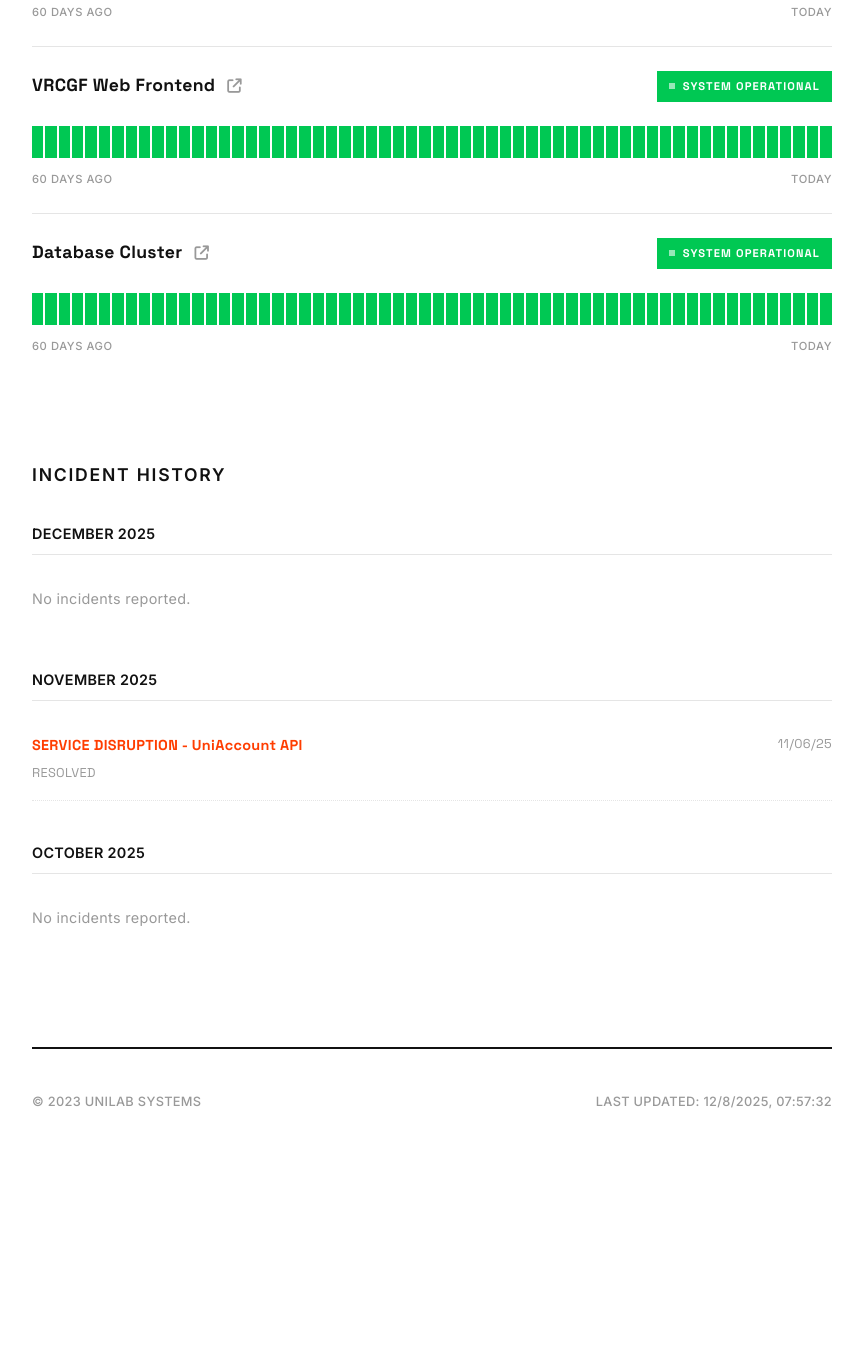
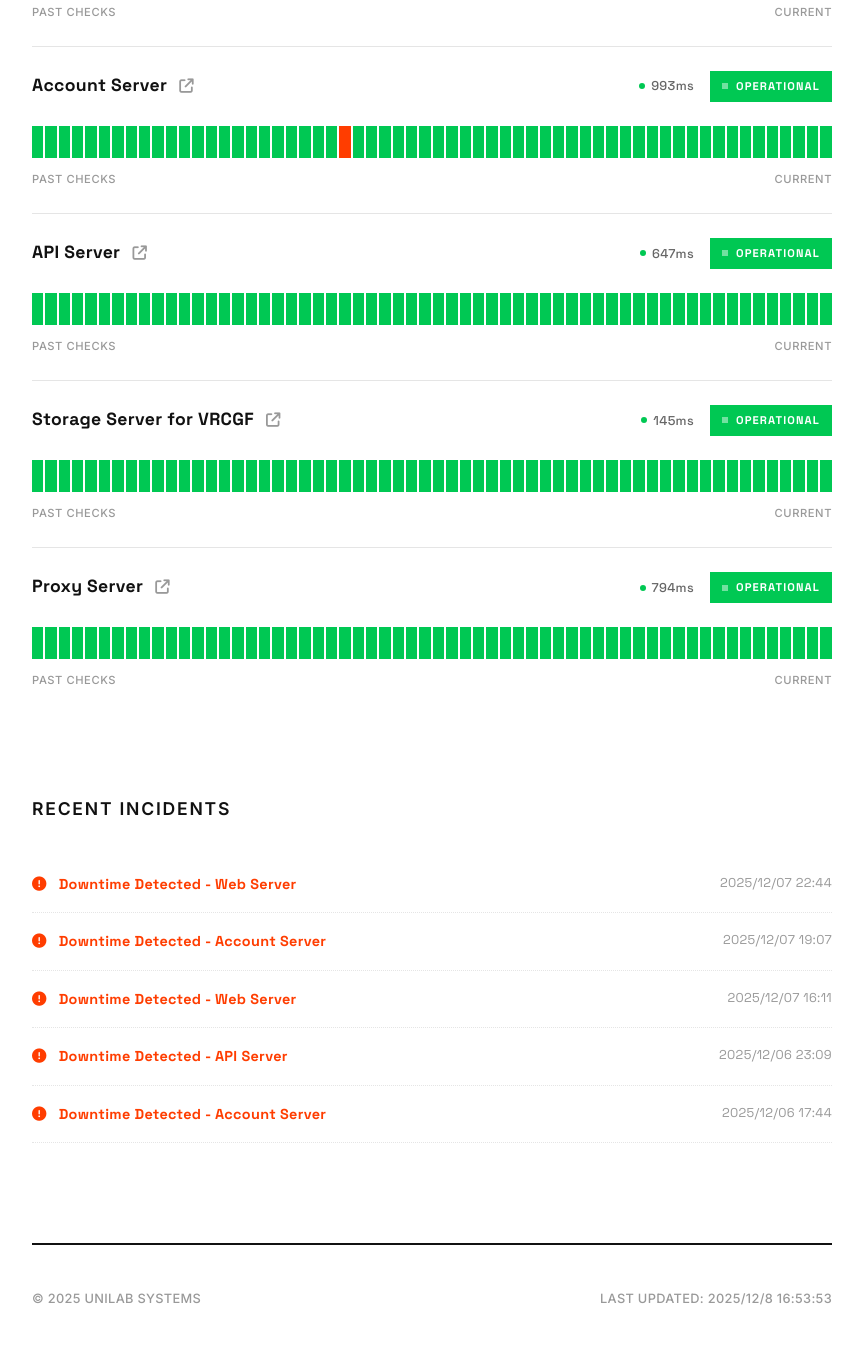
Before and after one commit to KawaiiAstral/UniLabStatus, a website: page index.html in a window 1280 px wide. Shown: the part 515-1871 px from the top of the page, without its empty margins (208-1071 px from the left). Before the commit the page ends 1751 px from the top, so only its background shows below. Drawn offline with Linux system fonts and the light colour scheme.

Commit message:
Update index.html

```diff
--- a/index.html
+++ b/index.html
@@ -10,30 +10,28 @@
     <style>
         :root {
             /* --- 洗練されたモノクロームパレット --- */
-            --bg-body: #ffffff;       /* 純白の背景 */
-            --bg-card: #ffffff;       /* カードも白で統一 */
-            --border-color: #e5e5e5;  /* 非常に薄くシャープな境界線 */
+            --bg-body: #ffffff;
+            --bg-card: #ffffff;
+            --border-color: #e5e5e5;
 
-            --text-primary: #111111;  /* ほぼ黒に近いグレー */
+            --text-primary: #111111;
             --text-secondary: #666666;
             --text-muted: #999999;
 
-            /* ステータスカラー（彩度を上げ、パキッとした色味に） */
+            /* ステータスカラー */
             --color-operational: #00c853; /* Vivid Green */
             --bg-operational-subtle: #f1fcf5;
             --color-outage: #ff3d00;      /* Vivid Red-Orange */
             --bg-outage-subtle: #fff5f2;
 
-            /* バーの色（ソリッドなグレー） */
+            /* バーの色 */
             --bar-bg-empty: #f0f0f0;
 
-            /* --- デザインルール: 丸みなし、影なし --- */
+            /* デザインルール */
             --radius-card: 0px;
-            --radius-bar: 0px;
-            --shadow-card: none;
         }
 
-        /* ダークモード対応（キリッとした黒背景） */
+        /* ダークモード対応 */
         @media (prefers-color-scheme: dark) {
             :root {
                 --bg-body: #000000;
@@ -55,12 +53,11 @@
             background-color: var(--bg-body);
             color: var(--text-primary);
             margin: 0; padding: 0;
-            line-height: 1.7; /* 行間を少し広げて優雅に */
-            letter-spacing: 0.02em; /* 文字間を少し広げて洗練させる */
+            line-height: 1.7;
+            letter-spacing: 0.02em;
         }
 
-        /* タイトル用フォント */
-        h1, h2, h3, .logo, .service-name, .status-badge {
+        h1, h2, h3, .logo, .service-name, .status-badge, .stat-value {
             font-family: 'Space Grotesk', sans-serif;
         }
 
@@ -70,14 +67,13 @@
         header {
             display: flex; justify-content: space-between; align-items: flex-end;
             margin-bottom: 60px; padding-bottom: 20px;
-            border-bottom: 2px solid var(--text-primary); /* ヘッダー下に太い線 */
+            border-bottom: 2px solid var(--text-primary);
         }
         .logo {
             font-size: 1.5rem; font-weight: 700;
             display: flex; align-items: center; gap: 12px;
             color: var(--text-primary);
-            text-transform: uppercase; /* 大文字で構築的に */
-            letter-spacing: 0.1em;
+            text-transform: uppercase; letter-spacing: 0.1em;
         }
         .header-links a {
             color: var(--text-secondary); text-decoration: none; font-size: 0.9rem; font-weight: 500;
@@ -85,36 +81,32 @@
         }
         .header-links a:hover { color: var(--text-primary); }
 
-        /* 全体ステータス (Hero) - フラットでソリッドに */
+        /* 全体ステータス (Hero) */
         .status-hero {
             background: var(--bg-card);
             padding: 32px;
             display: flex; align-items: center; gap: 24px;
             margin-bottom: 50px;
-            border: 1px solid var(--border-color); /* 影ではなく線で囲む */
+            border: 1px solid var(--border-color);
         }
-
-        /* 状態に応じたアクセント（左側の太い線のみ） */
         .status-hero.operational { border-left: 8px solid var(--color-operational); background: var(--bg-operational-subtle); }
         .status-hero.outage { border-left: 8px solid var(--color-outage); background: var(--bg-outage-subtle); }
 
-        .status-icon-wrapper {
-            font-size: 2rem; flex-shrink: 0;
-        }
+        .status-icon-wrapper { font-size: 2rem; flex-shrink: 0; }
         .status-hero.operational .status-icon-wrapper { color: var(--color-operational); }
         .status-hero.outage .status-icon-wrapper { color: var(--color-outage); }
 
         .status-hero-text h1 { margin: 0; font-size: 1.5rem; font-weight: 700; text-transform: uppercase; letter-spacing: 0.05em; }
         .status-hero-text p { margin: 8px 0 0 0; color: var(--text-secondary); font-size: 1rem; }
 
-        /* サービスカード - ミニマルなリスト形式 */
+        /* サービスカード */
         .service-card {
             background: var(--bg-card);
-            padding: 24px 0; /* 上下のパディングのみ */
+            padding: 24px 0;
             margin-bottom: 0;
-            border-bottom: 1px solid var(--border-color); /* 下線で区切る */
+            border-bottom: 1px solid var(--border-color);
         }
-        .service-card:last-child { border-bottom: none; } /* 最後の線は消す */
+        .service-card:last-child { border-bottom: none; }
 
         .card-top { display: flex; justify-content: space-between; align-items: flex-start; margin-bottom: 16px; }
 
@@ -123,64 +115,58 @@
             display: flex; align-items: center; gap: 12px;
         }
         .service-link {
-            color: var(--text-muted); font-size: 0.9rem;
-            transition: color 0.2s;
+            color: var(--text-muted); font-size: 0.9rem; transition: color 0.2s;
         }
         .service-link:hover { color: var(--text-primary); }
 
-        /* ステータスバッジ - 角張った長方形 */
+        /* バッジとレイテンシ表示 */
+        .status-meta { display: flex; align-items: center; gap: 16px; }
+
+        .latency-badge {
+            font-size: 0.8rem; color: var(--text-secondary); font-weight: 500;
+            display: flex; align-items: center; gap: 6px;
+        }
+        .latency-dot { width: 6px; height: 6px; background: var(--color-operational); border-radius: 50%; }
+
         .status-badge {
             font-size: 0.7rem; font-weight: 700; padding: 6px 12px;
             display: inline-flex; align-items: center; gap: 8px;
             text-transform: uppercase; letter-spacing: 0.1em;
-            border-radius: 0px; /* 角丸なし */
+            border-radius: 0px;
         }
-        .status-badge.operational {
-            background-color: var(--color-operational); color: white;
-        }
-        .status-badge.outage {
-            background-color: var(--color-outage); color: white;
-        }
+        .status-badge.operational { background-color: var(--color-operational); color: white; }
+        .status-badge.down { background-color: var(--color-outage); color: white; }
 
-        /* パルスアニメーション（よりシャープに） */
         .pulse-dot {
-            width: 6px; height: 6px; background-color: white;
-            /* 円ではなく四角いドットにする */
-            border-radius: 0;
+            width: 6px; height: 6px; background-color: white; border-radius: 0;
             animation: pulse-sharp 1.5s infinite;
         }
-        @keyframes pulse-sharp {
-            0% { opacity: 1; }
-            50% { opacity: 0.4; }
-            100% { opacity: 1; }
-        }
+        @keyframes pulse-sharp { 0% { opacity: 1; } 50% { opacity: 0.4; } 100% { opacity: 1; } }
 
-        /* --- Uptime Bars (キリッと) --- */
+        /* Uptime Bars */
         .uptime-bars {
-            display: flex; gap: 2px; /* 間隔を狭くして密な感じに */
-            height: 32px; align-items: flex-end; margin-top: 24px;
+            display: flex; gap: 2px; height: 32px; align-items: flex-end; margin-top: 24px;
         }
         .bar {
             flex: 1; background-color: var(--bar-bg-empty);
             height: 100%; position: relative; cursor: pointer;
-            border-radius: 0px; /* 角丸なし */
-            transition: background-color 0.1s; /* 動きを最小限に */
+            border-radius: 0px; transition: background-color 0.1s;
         }
         .bar.operational { background-color: var(--color-operational); }
-        .bar.outage { background-color: var(--color-outage); }
+        .bar.down { background-color: var(--color-outage); }
 
-        /* ホバー時は色を少し濃くするだけ（拡大しない） */
         .bar:hover { filter: brightness(0.9); }
 
-        /* ツールチップ - こちらも角張らせる */
+        /* ツールチップ (キリッとしたデザイン) */
         .bar::after {
             content: attr(data-tooltip);
-            position: absolute; bottom: 140%; right: 0; /* 右寄せで表示 */
+            position: absolute; bottom: 140%; right: 0;
             background: var(--text-primary); color: var(--bg-body);
             padding: 8px 12px; font-family: 'Space Grotesk', sans-serif;
-            font-size: 0.7rem; font-weight: 600; text-transform: uppercase;
+            font-size: 0.75rem; font-weight: 600; text-transform: uppercase;
             border-radius: 0px; pointer-events: none; opacity: 0; transition: opacity 0.1s;
-            z-index: 20; box-shadow: none; border: 1px solid var(--border-color);
+            z-index: 20; white-space: pre; text-align: right;
+            border: 1px solid var(--border-color);
         }
         .bar:hover::after { opacity: 1; }
 
@@ -196,34 +182,18 @@
             font-size: 1.1rem; font-weight: 700; margin-bottom: 32px;
             text-transform: uppercase; letter-spacing: 0.1em;
         }
-
-        .month-block { margin-bottom: 40px; }
-        .month-name {
-            font-size: 0.9rem; font-weight: 700; margin-bottom: 16px;
-            color: var(--text-primary); text-transform: uppercase;
-            border-bottom: 1px solid var(--border-color); padding-bottom: 8px;
-        }
-
         .incident-item {
-            padding: 16px 0; /* 上下のみ */
-            border-bottom: 1px dotted var(--border-color); /* ドット線で区切る */
+            padding: 16px 0; border-bottom: 1px dotted var(--border-color);
             display: flex; justify-content: space-between; align-items: flex-start;
         }
-        .incident-info { display: flex; flex-direction: column; gap: 4px; }
-        .incident-title { color: var(--color-outage); font-weight: 700; font-size: 0.9rem; display: flex; align-items: center; gap: 8px; font-family: 'Space Grotesk', sans-serif;}
+        .incident-title { color: var(--color-outage); font-weight: 700; font-size: 0.9rem; font-family: 'Space Grotesk', sans-serif;}
         .incident-date { color: var(--text-muted); font-size: 0.8rem; font-family: 'Space Grotesk', sans-serif;}
-        .no-incidents { color: var(--text-muted); font-size: 0.9rem; padding: 16px 0; }
 
         footer {
-            margin-top: 100px;
-            display: flex; justify-content: space-between; align-items: center;
+            margin-top: 100px; display: flex; justify-content: space-between; align-items: center;
             color: var(--text-muted); font-size: 0.8rem; padding: 30px 0;
-            border-top: 2px solid var(--text-primary); /* フッター上にも太い線 */
-            text-transform: uppercase; font-weight: 500;
+            border-top: 2px solid var(--text-primary); text-transform: uppercase; font-weight: 500;
         }
-
-        /* フェードインを削除し、静的な表示にする */
-
     </style>
 </head>
 <body>
@@ -235,129 +205,135 @@
             UniLab Status
         </div>
         <nav class="header-links">
-            <a href="#">Homepage</a>
-            <a href="#">Support</a>
+            <a href="https://unilabstore.com">Main Site</a>
         </nav>
     </header>
 
     <div id="hero-status" class="status-hero">
         <div class="status-icon-wrapper"><i class="fas fa-circle-notch fa-spin" style="color:var(--text-muted);"></i></div>
-        <div class="status-hero-text"><h1>Checking System Status...</h1></div>
+        <div class="status-hero-text"><h1>Loading System Status...</h1></div>
     </div>
 
     <div id="service-list"></div>
 
     <div class="history-section">
-        <div class="history-title">Incident History</div>
+        <div class="history-title">Recent Incidents</div>
         <div id="history-container"></div>
     </div>
 
     <footer>
-        <p>&copy; 2023 UniLab Systems</p>
+        <p>&copy; 2025 UniLab Systems</p>
         <p id="last-updated">Updating...</p>
     </footer>
 </div>
 
 <script>
-    // --- 擬似データ（APIがない場合のテスト用） ---
-    const MOCK_DATA = {
-        lastUpdated: new Date().toLocaleString('en-US', { hour12: false }),
-        services: [
-            {
-                name: "UniAccount API",
-                url: "https://example.com",
-                currentStatus: "operational",
-                history: Array.from({length: 60}, (_, i) => ({
-                    time: new Date(Date.now() - i * 86400000).toISOString(),
-                    status: Math.random() > 0.99 ? "outage" : "operational"
-                }))
-            },
-            {
-                name: "VRCGF Web Frontend",
-                url: "https://example.com",
-                currentStatus: "operational",
-                history: Array.from({length: 60}, (_, i) => ({
-                    time: new Date(Date.now() - i * 86400000).toISOString(),
-                    status: "operational"
-                }))
-            },
-            {
-                name: "Database Cluster",
-                url: "#",
-                currentStatus: "operational",
-                history: Array.from({length: 60}, (_, i) => ({
-                    time: new Date(Date.now() - i * 86400000).toISOString(),
-                    status: "operational"
-                }))
-            }
-        ]
+    const CONFIG = {
+        barCount: 60, // 表示するバーの本数（チェック回数）
+        jsonPath: './status.json' // 読み込むJSONファイルのパス
     };
 
     async function fetchStatus() {
         try {
-            // 本番環境用: const response = await fetch('./status.json'); const data = await response.json();
-            const data = MOCK_DATA; // テスト用
-            setTimeout(() => render(data), 300);
+            // キャッシュを防ぐためにタイムスタンプを付与
+            const response = await fetch(`${CONFIG.jsonPath}?t=${Date.now()}`);
+            if (!response.ok) throw new Error('Network response was not ok');
+            const data = await response.json();
+            render(data);
         } catch (error) {
-            console.error(error);
+            console.error('Fetch error:', error);
+            renderErrorState();
+        }
+    }
+
+    function renderErrorState() {
         document.getElementById('hero-status').className = 'status-hero outage';
         document.getElementById('hero-status').innerHTML = `
             <div class="status-icon-wrapper"><i class="fas fa-times"></i></div>
-                <div class="status-hero-text"><h1>Status Unavailable</h1><p>Failed to load system data.</p></div>
+            <div class="status-hero-text">
+                <h1>Status Data Unavailable</h1>
+                <p>Unable to load 'status.json'. Ensure the file exists in the same directory.</p>
+            </div>
         `;
-        }
     }
 
     function render(data) {
         const listContainer = document.getElementById('service-list');
         const hero = document.getElementById('hero-status');
         const historyContainer = document.getElementById('history-container');
+
+        // 最終更新日時
+        if (data.lastUpdated) {
             document.getElementById('last-updated').textContent = `Last updated: ${data.lastUpdated}`;
+        }
 
         listContainer.innerHTML = '';
         historyContainer.innerHTML = '';
 
-        if (!data.services || !Array.isArray(data.services)) {
-            listContainer.innerHTML = '<p style="text-align:center; color:var(--text-muted);">No data available.</p>';
-            return;
-        }
+        let allOperational = true;
+        let recentIncidents = [];
 
-        let allOperational = true;
-        let incidentHistory = [];
-
+        // サービスごとのループ
         data.services.forEach(service => {
             const isUp = service.currentStatus === 'operational';
             if (!isUp) allOperational = false;
 
-            const history = service.history || [];
-            const BAR_COUNT = 60;
-            const historyToShow = history.slice(0, BAR_COUNT).reverse();
+            // 履歴データの処理 (JSONは新しい順なので、最新60件を取得して逆順(古い順)にする)
+            const rawHistory = service.history || [];
+            // 最新60件を取得
+            const historySlice = rawHistory.slice(0, CONFIG.barCount);
+            // 左(過去) -> 右(現在) にするためにreverse
+            const historyToShow = [...historySlice].reverse();
 
-            history.forEach(log => {
+            // インシデント（ダウン）情報の収集
+            rawHistory.forEach(log => {
                 if (log.status !== 'operational') {
-                    incidentHistory.push({ name: service.name, time: log.time, status: log.status });
+                    recentIncidents.push({
+                        name: service.name,
+                        time: log.time,
+                        status: log.status
+                    });
                 }
             });
 
+            // バーのHTML生成
             let barsHtml = historyToShow.map(log => {
                 const date = new Date(log.time);
-                // ツールチップの日付フォーマットを短くソリッドに
-                const timeStr = date.toLocaleString('en-US', { month: '2-digit', day: '2-digit', hour: '2-digit', minute:'2-digit', hour12: false});
+                // ツールチップ表示用
+                const timeStr = date.toLocaleString('ja-JP', {
+                    month: '2-digit', day: '2-digit', hour: '2-digit', minute:'2-digit'
+                });
                 const isDown = log.status !== 'operational';
-                const statusStr = isDown ? 'DOWNTIME' : 'OPERATIONAL';
-                const colorClass = isDown ? 'outage' : 'operational';
-                return `<div class="bar ${colorClass}" data-tooltip="${timeStr} [${statusStr}]"></div>`;
+                const statusStr = isDown ? 'DOWN' : 'OPERATIONAL';
+                const colorClass = isDown ? 'down' : 'operational';
+                const latency = log.latency ? `${log.latency}ms` : '--';
+
+                return `<div class="bar ${colorClass}" data-tooltip="${timeStr}\n${statusStr} | ${latency}"></div>`;
             }).join('');
 
-            const emptyCount = BAR_COUNT - historyToShow.length;
+            // データが足りない場合はグレーのバーで埋める
+            const emptyCount = CONFIG.barCount - historyToShow.length;
             for(let i=0; i<emptyCount; i++) {
                 barsHtml = `<div class="bar" data-tooltip="NO DATA"></div>` + barsHtml;
             }
 
-            // バッジ: テキストをすべて大文字に、アイコンもシャープに
-            const badgeHtml = isUp
-                ? `<div class="status-badge operational"><div class="pulse-dot"></div> SYSTEM OPERATIONAL</div>`
-                : `<div class="status-badge outage"><i class="fas fa-exclamation-triangle"></i> SYSTEM OUTAGE</div>`;
+            // バッジとレイテンシ表示
+            let badgeHtml = '';
+            let latencyHtml = '';
+
+            if (isUp) {
+                badgeHtml = `<div class="status-badge operational"><div class="pulse-dot"></div> OPERATIONAL</div>`;
+                // 最新のレイテンシを表示 (JSONのlastLatency、または履歴の最新)
+                const currentLatency = service.lastLatency || (rawHistory[0] ? rawHistory[0].latency : 0);
+                latencyHtml = `
+                    <div class="latency-badge">
+                        <div class="latency-dot"></div>
+                        <span class="stat-value">${currentLatency}ms</span>
+                    </div>`;
+            } else {
+                badgeHtml = `<div class="status-badge down"><i class="fas fa-exclamation-triangle"></i> OUTAGE</div>`;
+                latencyHtml = `<div class="latency-badge" style="color:var(--color-outage);"><i class="fas fa-times-circle"></i> Connection Lost</div>`;
+            }
 
             const cardHtml = `
                 <div class="service-card">
@@ -366,25 +342,29 @@
                             ${service.name}
                             <a href="${service.url}" target="_blank" class="service-link"><i class="fas fa-arrow-up-right-from-square"></i></a>
                         </div>
+                        <div class="status-meta">
+                            ${latencyHtml}
                             ${badgeHtml}
+                        </div>
                     </div>
                     <div class="uptime-bars">${barsHtml}</div>
                     <div class="uptime-legend">
-                        <span>60 Days Ago</span>
-                        <span>Today</span>
+                        <span>Past Checks</span>
+                        <span>Current</span>
                     </div>
                 </div>
             `;
             listContainer.innerHTML += cardHtml;
         });
 
+        // ヒーローセクション更新
         if (allOperational) {
             hero.className = 'status-hero operational';
             hero.innerHTML = `
                 <div class="status-icon-wrapper"><i class="fas fa-check-square"></i></div>
                 <div class="status-hero-text">
                     <h1>All Systems Operational</h1>
-                    <p>All services are running normally.</p>
+                    <p>All services are running normally with low latency.</p>
                 </div>
             `;
         } else {
@@ -398,62 +378,37 @@
             `;
         }
 
-        renderMonthlyHistory(incidentHistory, historyContainer);
+        renderIncidents(recentIncidents, historyContainer);
     }
 
-    function renderMonthlyHistory(incidents, container) {
-        const today = new Date();
-        const monthsToShow = 3;
-
+    function renderIncidents(incidents, container) {
         if (incidents.length === 0) {
-            container.innerHTML = `<div class="no-incidents" style="border-bottom: 1px solid var(--border-color);">No incidents reported in the last 90 days.</div>`;
+            container.innerHTML = `<div class="incident-item" style="border:none; color:var(--text-muted);">No incidents reported in recent history.</div>`;
             return;
         }
 
-        for (let i = 0; i < monthsToShow; i++) {
-            const targetDate = new Date(today.getFullYear(), today.getMonth() - i, 1);
-            const year = targetDate.getFullYear();
-            const month = targetDate.getMonth();
-            const monthName = targetDate.toLocaleString('en-US', { month: 'long', year: 'numeric' }).toUpperCase();
+        // 新しい順にソートして、最新5件だけ表示
+        incidents.sort((a, b) => new Date(b.time) - new Date(a.time));
+        const limitedIncidents = incidents.slice(0, 5);
 
-            const monthlyIncidents = incidents.filter(inc => {
-                const incDate = new Date(inc.time);
-                return incDate.getFullYear() === year && incDate.getMonth() === month;
+        limitedIncidents.forEach(inc => {
+            const dateStr = new Date(inc.time).toLocaleString('ja-JP', {
+                year: 'numeric', month: '2-digit', day: '2-digit', hour: '2-digit', minute:'2-digit'
             });
 
-            let contentHtml = '';
-            if (monthlyIncidents.length === 0) {
-                contentHtml = `<div class="no-incidents">No incidents reported.</div>`;
-            } else {
-                monthlyIncidents.sort((a, b) => new Date(b.time) - new Date(a.time));
-                const uniqueDates = [...new Set(monthlyIncidents.map(inc => new Date(inc.time).toDateString()))];
-
-                uniqueDates.forEach(dateStr => {
-                    const incsOnDate = monthlyIncidents.filter(inc => new Date(inc.time).toDateString() === dateStr);
-                    const serviceNames = [...new Set(incsOnDate.map(i => i.name))].join(', ');
-                    const displayDate = new Date(dateStr).toLocaleDateString('en-US', { month:'2-digit', day:'2-digit', year:'2-digit' });
-
-                    contentHtml += `
+            container.innerHTML += `
                 <div class="incident-item">
-                            <div class="incident-info">
-                                <div class="incident-title">SERVICE DISRUPTION - ${serviceNames}</div>
-                                <div class="incident-date">RESOLVED</div>
+                    <div class="incident-title">
+                        <i class="fas fa-exclamation-circle" style="margin-right:8px;"></i>
+                        Downtime Detected - ${inc.name}
                     </div>
-                            <div class="incident-date">${displayDate}</div>
+                    <div class="incident-date">${dateStr}</div>
                 </div>
             `;
         });
     }
 
-            container.innerHTML += `
-                <div class="month-block">
-                    <div class="month-name">${monthName}</div>
-                    ${contentHtml}
-                </div>
-            `;
-        }
-    }
-
+    // 実行
     fetchStatus();
 </script>
 
```
Lines whose indentation alone changed are shown as unchanged.
